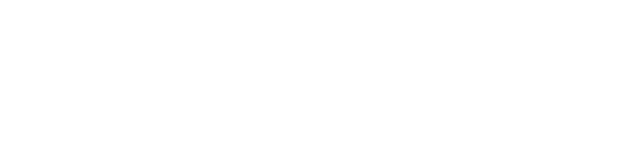
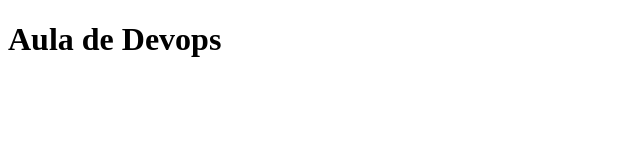
Before and after one commit to gustavo4244/Devops-2A, a plain HTML site: page Index.html in a window 1280 px wide. Shown: the whole page, without its empty margins (0-640 px from the left). Drawn offline with Linux system fonts and the light colour scheme.

Commit message:
Inserido aqruivo Index

```diff
--- a/Index.html
+++ b/Index.html
@@ -4,7 +4,7 @@
         <meta charset = "UTF-8">
         <title></title>
         <body>
-
+            <h1>Aula de Devops</h1>
         </body>
     </head>
 </html>
```
